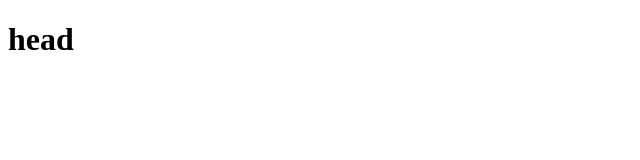
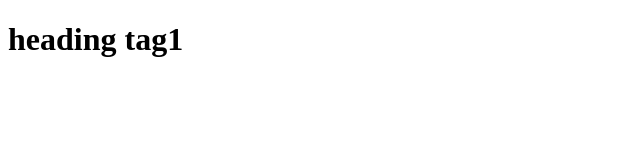
Before and after one commit to ChereddyPriyanka/sample-one, a plain HTML site: page home.html in a window 1280 px wide. Shown: the whole page, without its empty margins (0-640 px from the left). Drawn offline with Linux system fonts and the light colour scheme.

Commit message:
now it is in branch1

```diff
--- a/home.html
+++ b/home.html
@@ -6,6 +6,6 @@
     <title>Document</title>
 </head>
 <body>
-    <h1>head</h1>
+    <h1>heading tag1</h1>
 </body>
 </html>
```
